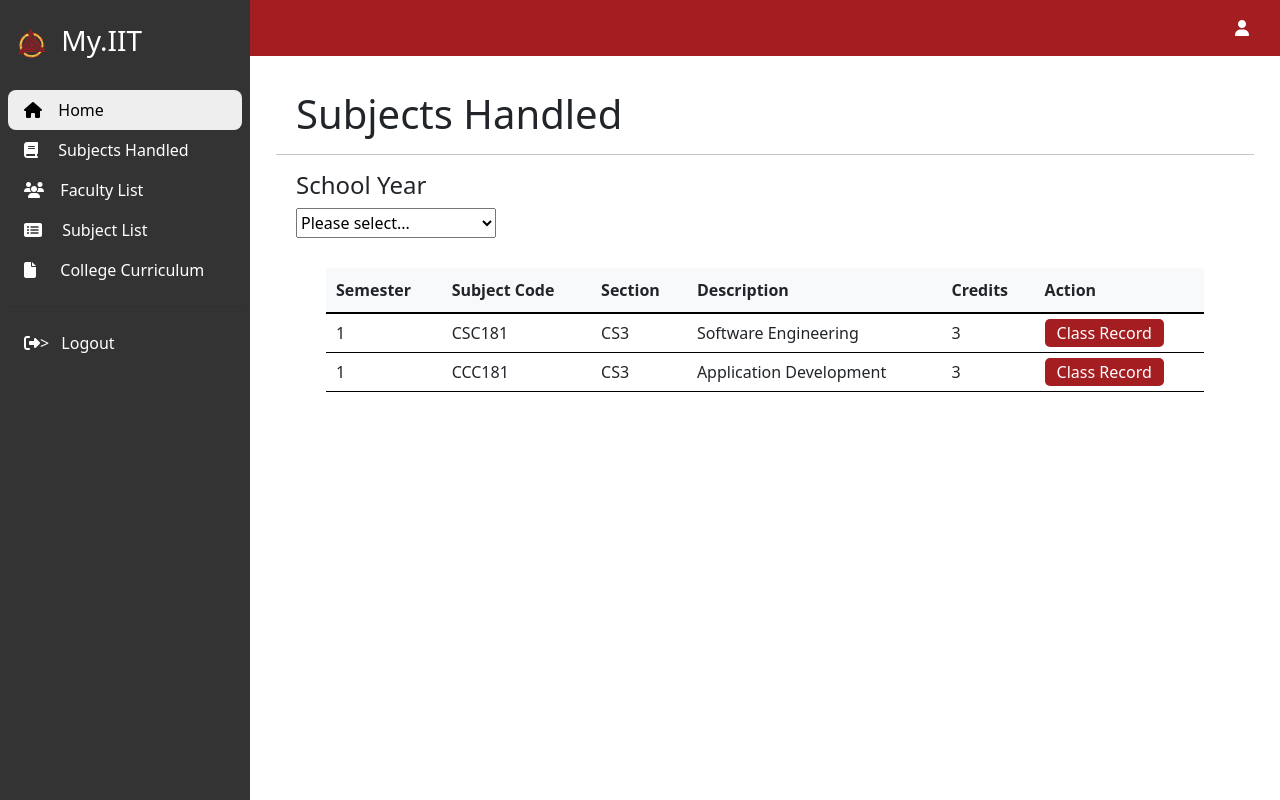
After one commit to RCJamen/school-program-system, a Flask app: page /subjectsHandled in a window 1280 px wide. The commit adds this page. Run offline with Flask 3, Linux system fonts and the light colour scheme; some libraries are stand-ins or nearby versions.

Commit message:
Rebased (1/7)

```diff
--- a/app/__init__.py
+++ b/app/__init__.py
@@ -29,8 +29,12 @@ def create_app():
     app.register_blueprint(faculty)
 
 
-    # @app.route("/home")
-    # def hello_world():
-    #     return render_template("master_layout.html")
+    @app.route("/home")
+    def hello_world():
+        return render_template("master_layout.html")
+
+    @app.route("/subjectsHandled")
+    def subjectsHandled():
+        return render_template("subjectsHandled.html")
 
     return app
--- /dev/null
+++ b/app/static/css/subjectsHandled.css
@@ -0,0 +1,63 @@
+body {
+    font-family: Verdana, Geneva, Tahoma, sans-serif;
+    font-size: 14px;
+}
+
+.subjects-handled-container {
+    margin: 10px;
+    width: auto;
+}
+
+.subjects-handled-header, .subjects-handled-sy {
+    margin-left: 20px;
+}
+
+.subjects-handled-sy select {
+    padding: 2px 0px;
+    width: 200px;
+}
+
+#placeholder {
+    color: gray;
+}
+
+.subjects-handled-content {
+    margin: 10px 50px;
+    text-align: left;
+}
+
+.subjects-handled-content table{
+    margin-top: 30px;
+    border-collapse: collapse;
+    width: 100%;
+}
+
+.subjects-handled-content th {
+    border-bottom: 2px solid black;
+    padding: 10px 10px;
+    width: fit-content;
+    background-color: #f8f9fa;
+}
+
+.subjects-handled-content td {
+    border-bottom: 1px solid black;
+    padding: 5px 10px;
+    width: fit-content;
+}
+
+.subjects-handled-content button {
+    background-color: #a41d21;
+    color: white;
+    padding: 0px 10px;
+    border-color: transparent;
+    border-radius: 5px;
+    text-align: center;
+}
+
+.subjects-handled-content button:hover {
+    background-color: #711316;
+}
+
+.subjects-handled-content button:active {
+    background-color: #a41d21;
+}
--- a/app/templates/master_layout.html
+++ b/app/templates/master_layout.html
@@ -6,7 +6,7 @@
 {% endblock %}
 
 {% block style %}
-<link rel="stylesheet" href="../static/css/master_layout.css">
+<link rel="stylesheet" href="../static/css/master_layout.css" />
 {% block pagestyle %}
 {% endblock %}
 {% endblock %}
@@ -16,57 +16,70 @@
   <div class="sidebar" id="side_nav">
     <div class="header-box px-2 pt-3 pb-4 mt-2 d-flex justify-content-between">
       <h1 class="fs-3">
-                <img src="../static/pictures/iit-seal.png" alt="iit-seal" style="max-width: 12%; margin-left: 10px;">
+        <img src="../static/pictures/iit-seal.png" alt="iit-seal" style="max-width: 12%; margin-left: 10px" />
         <span class="text-white ps-2">My.IIT</span>
       </h1>
-            <button class="btn d-md-none d-block close-btn px-1 py-0 text-white pe-2"><i
-                    class="fa-solid fa-bars-staggered"></i></button>
+      <button class="btn d-md-none d-block close-btn px-1 py-0 text-white pe-2">
+        <i class="fa-solid fa-bars-staggered"></i>
+      </button>
     </div>
 
     <ul class="list-unstyled px-2">
-            <li class="active"><a href="/home" class="text-decoration-none px-3 py-2 d-block">
+      <li class="active">
+        <a href="/home" class="text-decoration-none px-3 py-2 d-block">
           <i class="fas fa-home"></i>
-                    &nbsp;<span class="ms-2">Home</span></a></li>
-            <li class=""><a href="#" class="text-decoration-none px-3 py-2 d-block"><i class="fas fa-book"></i>
-                    <span class="ms-3">Subjects Handled</span></a></li>
-            <li class=""><a href="/faculty" class="text-decoration-none px-3 py-2 d-block"><i class="fas fa-users"></i>
-                    &nbsp;<span class="ms-2">Faculty List</span></a></li>
-            <li class=""><a href="#" class="text-decoration-none px-3 py-2 d-block"><i class="fas fa-list-alt"></i>
-                    <span class="ms-3">Subject List</span></a></li>
-            <li class=""><a href="#" class="text-decoration-none px-3 py-2 d-block"><i class="fas fa-file"></i>
-                    &nbsp;<span class="ms-3">College Curriculum</span></a></li>
+          &nbsp;<span class="ms-2">Home</span></a>
+      </li>
+      <li class="">
+        <a href="/subjectsHandled" class="text-decoration-none px-3 py-2 d-block"><i class="fas fa-book"></i>
+          <span class="ms-3">Subjects Handled</span></a>
+      </li>
+      <li class="">
+        <a href="#" class="text-decoration-none px-3 py-2 d-block"><i class="fas fa-users"></i> &nbsp;<span
+            class="ms-2">Faculty List</span></a>
+      </li>
+      <li class="">
+        <a href="#" class="text-decoration-none px-3 py-2 d-block"><i class="fas fa-list-alt"></i>
+          <span class="ms-3">Subject List</span></a>
+      </li>
+      <li class="">
+        <a href="#" class="text-decoration-none px-3 py-2 d-block"><i class="fas fa-file"></i> &nbsp;<span
+            class="ms-3">College Curriculum</span></a>
+      </li>
     </ul>
 
-        <hr class="border">
+    <hr class="h-color mx-2" />
 
     <ul class="list px-2">
-            <li class=""><a href="{{url_for('admin.logout')}}" class="text-decoration-none px-3 py-2 d-block"><i
+      <li class="">
+        <a href="{{url_for('admin.logout')}}" class="text-decoration-none px-3 py-2 d-block"><i
             class="fas fa-sign-out-alt"></i>>
-                    <span class="ms-2">Logout</span></a></li>
+          <span class="ms-2">Logout</span></a>
+      </li>
     </ul>
-
   </div>
   <div class="content">
-        <nav class="navbar navbar-expand-md" style="background-color: #A41D21">
+    <nav class="navbar navbar-expand-md" style="background-color: #a41d21">
       <div class="container-fluid">
         <div class="d-flex justify-content-between d-md-none d-block">
-                    <button class="btn px-1 py-0 open-btn me-2 text-white"><i
-                            class="fa-solid fa-bars-staggered"></i></button>
-                    <a class="navbar-brand fs-4" href="/home">
+          <button class="btn px-1 py-0 open-btn me-2">
+            <i class="fa-solid fa-bars-staggered"></i>
+          </button>
+          <a class="navbar-brand fs-4" href="#">
             <span class="bg-dark rounded px-2 py-0 text-white">My.IIT</span>
           </a>
         </div>
-                <button class="navbar-toggler p-0 border-0 text-white" type="button" data-bs-toggle="collapse"
-                    data-bs-target="#navbarSupportedContent" aria-controls="navbarSupportedContent"
-                    aria-expanded="false" aria-label="Toggle navigation">
+        <button class="navbar-toggler p-0 border-0" type="button" data-bs-toggle="collapse"
+          data-bs-target="#navbarSupportedContent" aria-controls="navbarSupportedContent" aria-expanded="false"
+          aria-label="Toggle navigation">
           <i class="fa fa-bars"></i>
         </button>
         <div class="collapse navbar-collapse justify-content-end" id="navbarSupportedContent">
           <ul class="navbar-nav mb-2 mb-lg-0">
             <li class="nav-item">
-                            <a class=" nav-link active" aria-current="page" href="#">
-                                <i class="fas fa-user fa-fw" style="color: #FFF"></i>
-                                <span class="ps-2" style="color: #FFF">{{session['name']}}</span>
+              <a class="nav-link active" aria-current="page" href="#">
+                <i class="fas fa-user fa-fw" style="color: #fff"></i>
+                <span class="ps-2" style="color: #fff">{{session['name']}}</span>
               </a>
             </li>
           </ul>
@@ -75,27 +88,24 @@
     </nav>
 
     <div class="dashboard-content px-3 pt-4">
-            {% block pages%}
-            {% endblock %}
+      {% block pages%} {% endblock %}
     </div>
   </div>
 </div>
-{% endblock %}
-
-{% block script %}
+{% endblock %} {% block script %}
 <script>
-    $(".sidebar ul li").on('click', function () {
-        $(".sidebar ul li.active").removeClass('active');
-        $(this).addClass('active');
+  $(".sidebar ul li").on("click", function () {
+    $(".sidebar ul li.active").removeClass("active");
+    $(this).addClass("active");
   });
 
-    $('.open-btn').on('click', function () {
-        $('.sidebar').addClass('active');
+  $(".open-btn").on("click", function () {
+    $(".sidebar").addClass("active");
   });
 
-    $('.close-btn').on('click', function () {
-        $('.sidebar').removeClass('active');
-    })
+  $(".close-btn").on("click", function () {
+    $(".sidebar").removeClass("active");
+  });
 </script>
 {% block pagescript %}
 {% endblock %}
--- /dev/null
+++ b/app/templates/subjectsHandled.html
@@ -0,0 +1,50 @@
+{% extends "master_layout.html" %} {% block pagestyle %}
+<link rel="stylesheet" href="../static/css/subjectsHandled.css" />
+{% endblock %} {% block pages%}
+<div class="subjects-handled-container">
+  <div class="subjects-handled-header">
+    <h1>Subjects Handled</h1>
+  </div>
+  <hr />
+  <div class="subjects-handled-sy">
+    <h4>School Year</h4>
+    <select name="school-year" id="school-year">
+      <option id="placeholder" disabled selected>Please select...</option>
+      <option value="year1">2019-2020</option>
+      <option value="year2">2020-2021</option>
+    </select>
+  </div>
+  <div class="subjects-handled-content">
+    <table>
+      <tr class="subjects-handled-table-head">
+        <th>Semester</th>
+        <th>Subject Code</th>
+        <th>Section</th>
+        <th>Description</th>
+        <th>Credits</th>
+        <th>Action</th>
+      </tr>
+      <tr class="subjects-handled-table-data">
+        <td>1</td>
+        <td>CSC181</td>
+        <td>CS3</td>
+        <td>Software Engineering</td>
+        <td>3</td>
+        <td>
+          <button>Class Record</button>
+        </td>
+      </tr>
+      <tr class="subjects-handled-table-data">
+        <td>1</td>
+        <td>CCC181</td>
+        <td>CS3</td>
+        <td>Application Development</td>
+        <td>3</td>
+        <td>
+          <button>Class Record</button>
+        </td>
+      </tr>
+    </table>
+  </div>
+</div>
+{% endblock %}
```
Also changed, not shown: app/controller/subjectsHandled/controller.py (added). Lines whose indentation alone changed are shown as unchanged.
